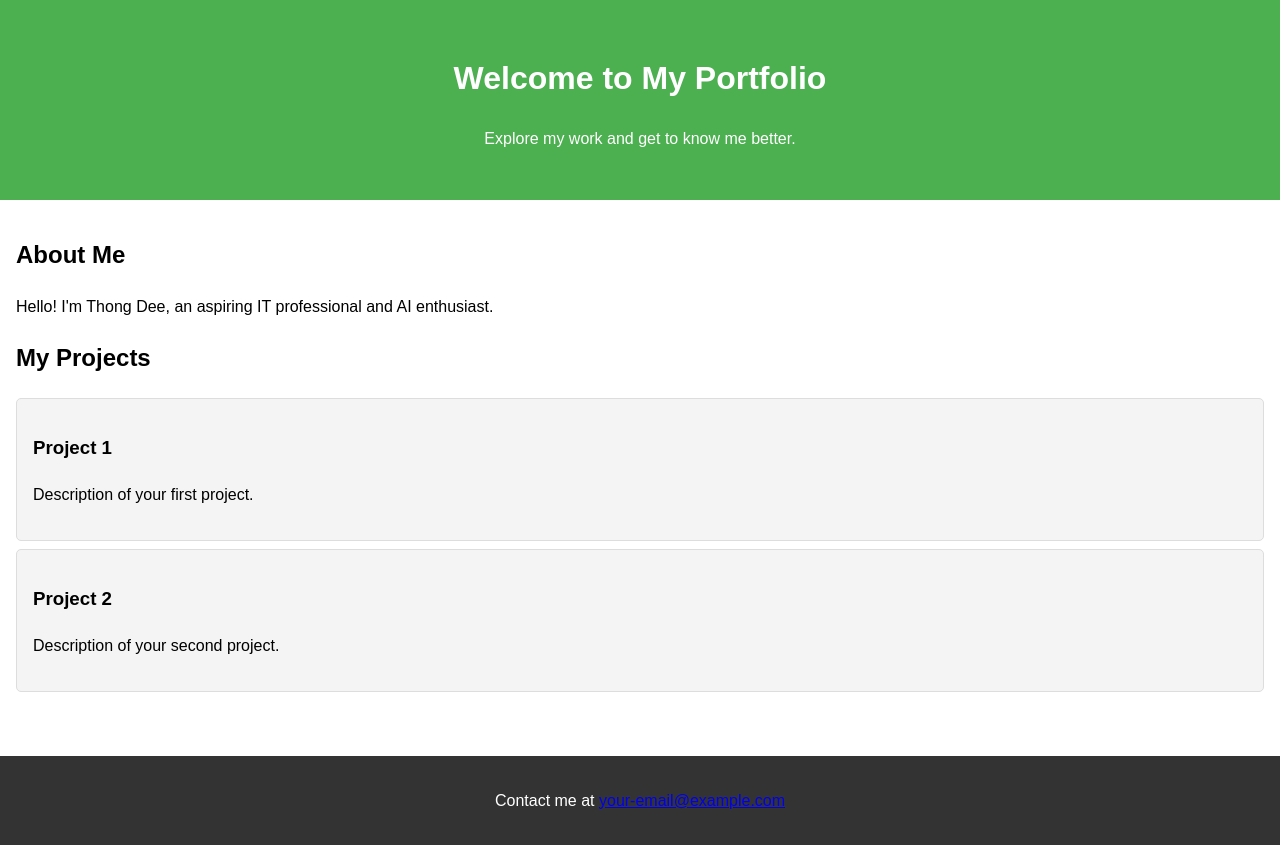
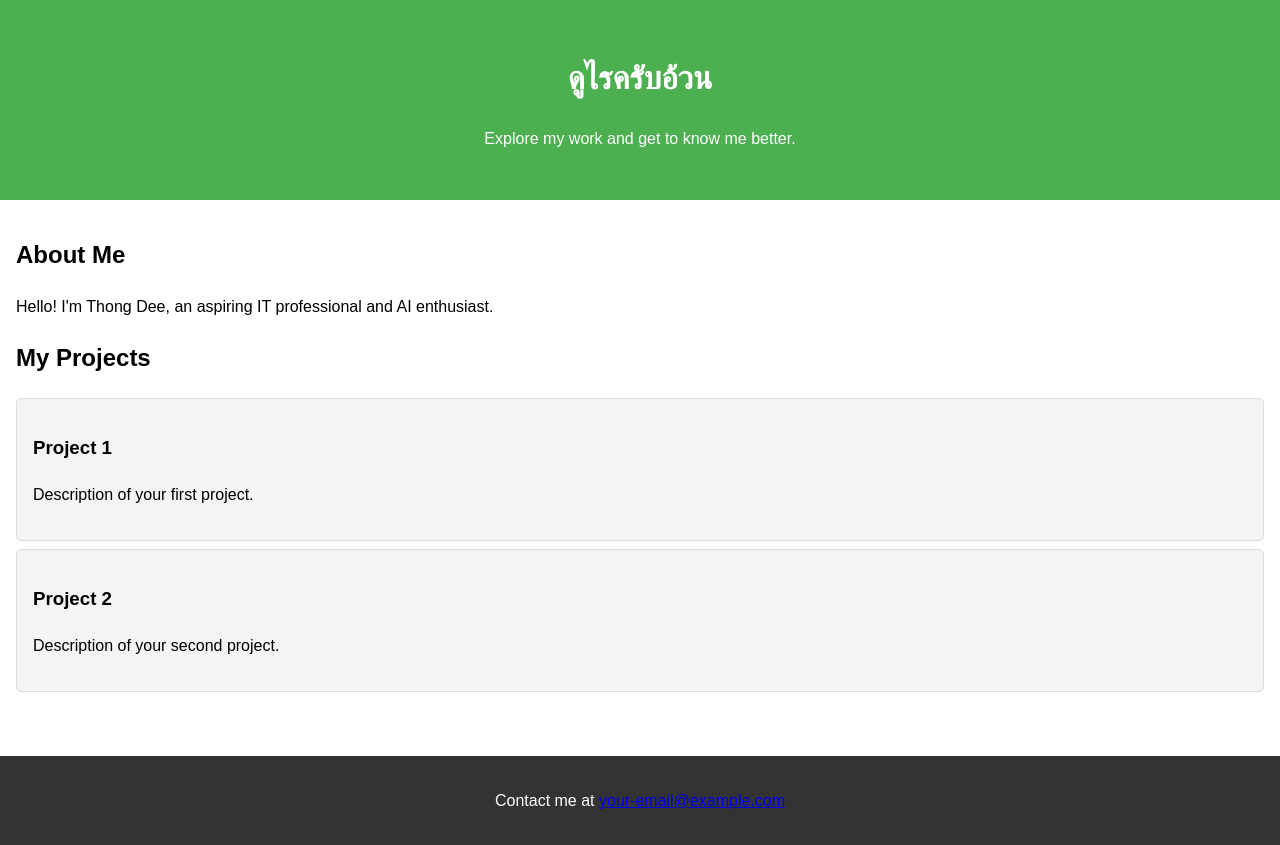
Before and after one commit to awakasu/my_portfolio, a plain HTML site: page index.html in a window 1280 px wide. Drawn offline with Linux system fonts and the light colour scheme; a script that the page names is missing.

Commit message:
index.html

```diff
--- a/index.html
+++ b/index.html
@@ -8,7 +8,7 @@
 </head>
 <body>
     <header>
-        <h1>Welcome to My Portfolio</h1>
+        <h1>ดูไรครับอ้วน</h1>
         <p>Explore my work and get to know me better.</p>
     </header>
     <main>
```
